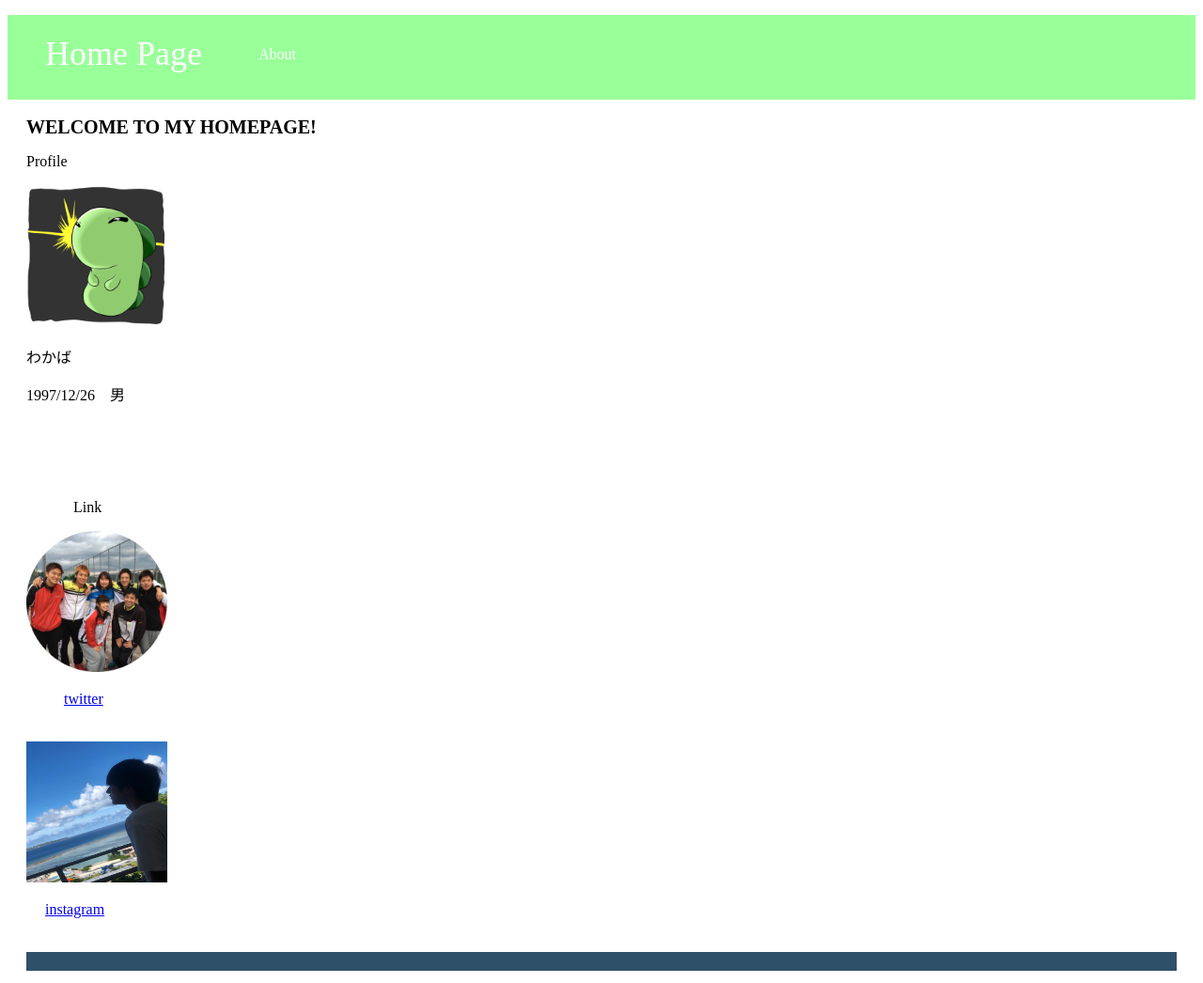
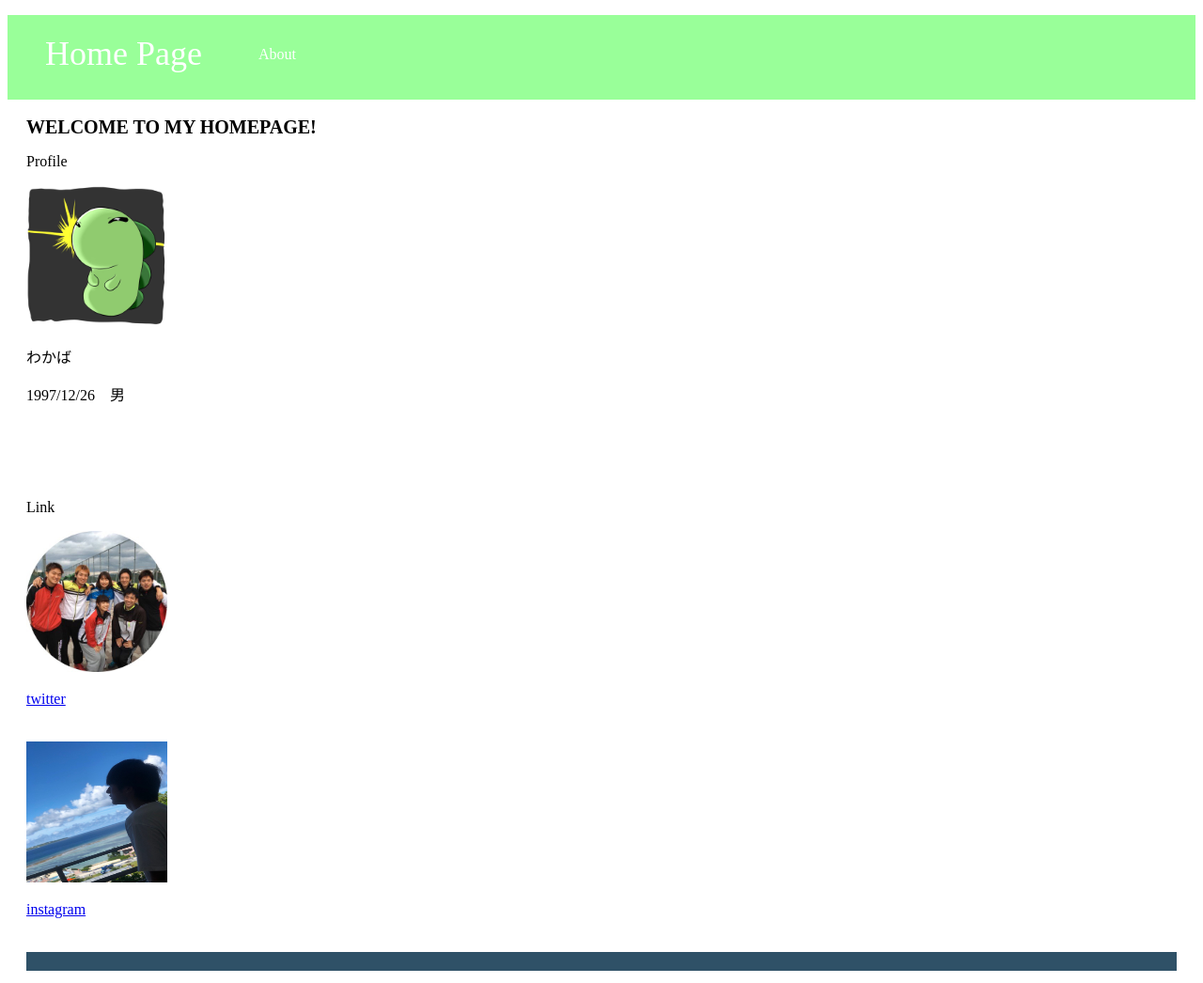
Before and after one commit to wakaba1226pkmn/wakaba1226pkmn.github.io, a plain HTML site: page index.html in a window 1280 px wide. Shown: the whole page at 94% size. Drawn offline with Linux system fonts and the light colour scheme.

Commit message:
Update homepage.css

```diff
--- a/homepage.css
+++ b/homepage.css
@@ -41,7 +41,6 @@ li{
 }
 
 .link p{
-  padding-left: 50px;
 }
 
 .twitter img{
@@ -50,7 +49,6 @@ li{
 }
 
 .twitter p{
-  padding-left: 40px;
   padding-bottom: 20px;
 }
 
@@ -60,7 +58,6 @@ li{
 }
 
 .instagram p{
-  padding-left: 20px;
   padding-bottom: 20px;
 }
 
```
